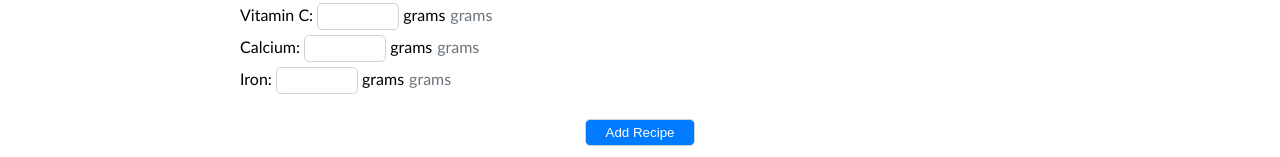
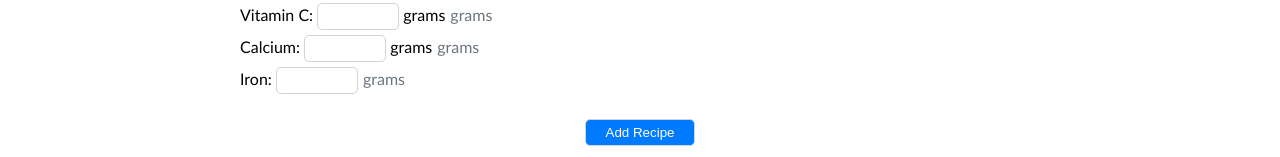
Before and after one commit to alstonS/cheffing_it_up_client, a React (Create React App) app: page /addrecipe in a window 1280 px wide. Shown: the part 487-644 px from the top of the page. Built offline with nearby package versions, Linux system fonts and the light colour scheme; no server answers.

Commit message:
checking grams bug

```diff
--- a/src/components/AddRecipe.js
+++ b/src/components/AddRecipe.js
@@ -127,7 +127,7 @@ export const AddRecipe = () => {
             Calcium: <input type="number" required name="Calcium" {...register('Calcium')} /> grams
           </div>
           <div>
-            Iron: <input type="number" required name="Iron" {...register('Iron')} /> grams
+            Iron: <input type="number" required name="Iron" {...register('Iron')} />
           </div>
         </div>
         <div className="form-control">
```
